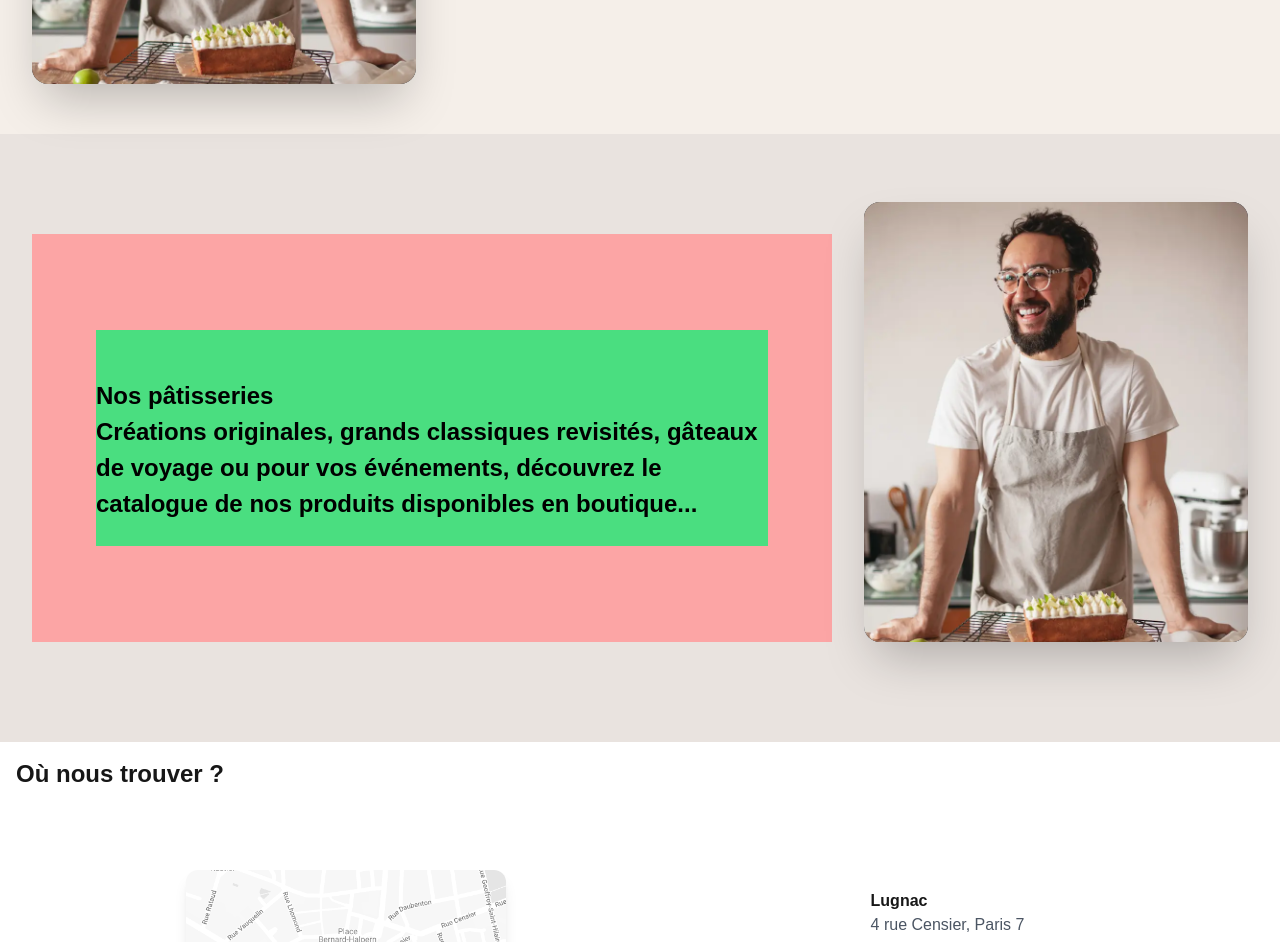
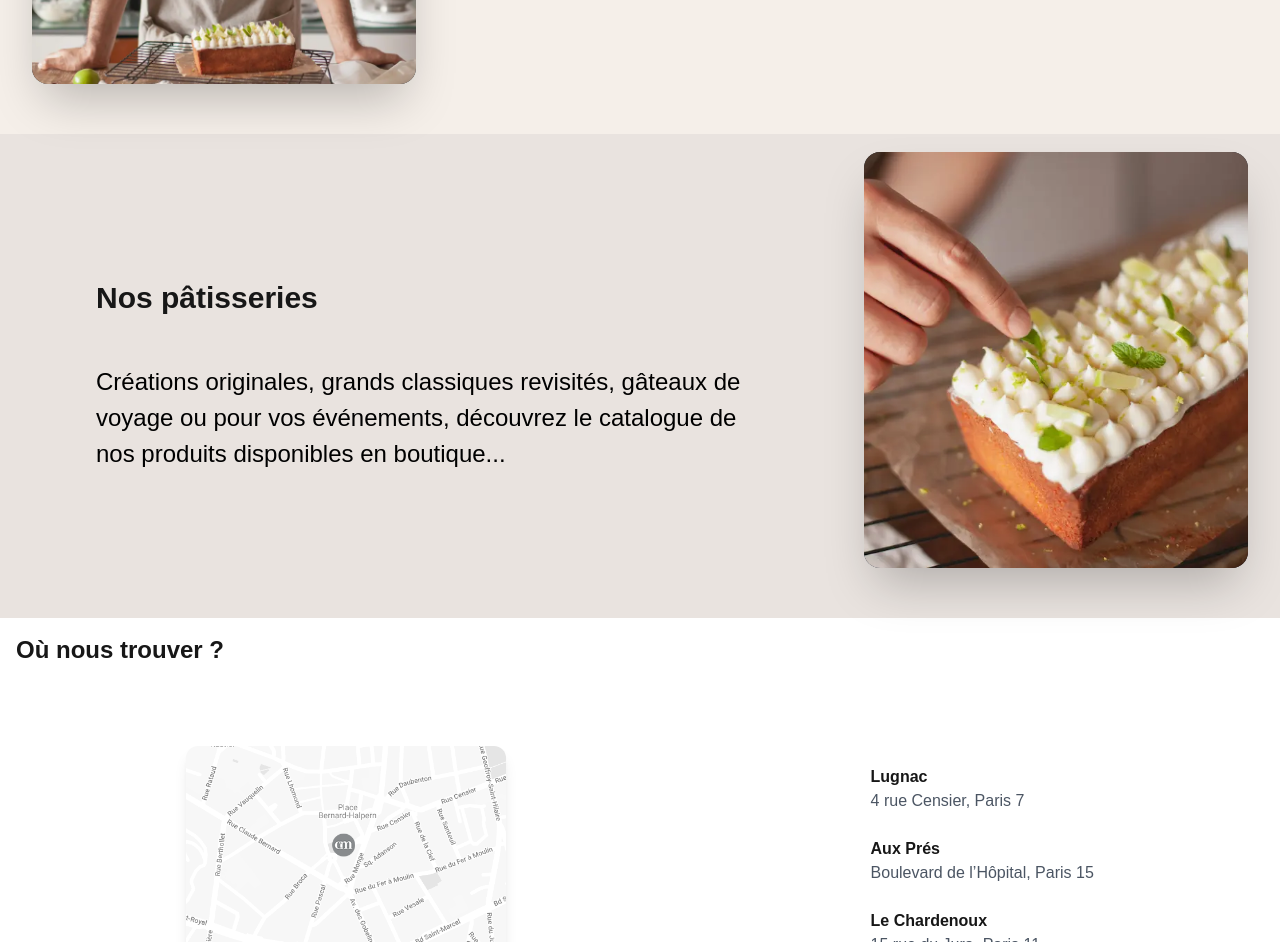
Before and after one commit to kgtrey1/m-eco-902, a Next.js app: page / in a window 1280 px wide. Shown: the part 1360-2302 px from the top of the page. Built offline with nearby package versions, Linux system fonts and the light colour scheme.

Commit message:
fix: design on products

```diff
--- a/src/app/page.tsx
+++ b/src/app/page.tsx
@@ -1,7 +1,7 @@
 import ContactForm from '@/components/ui/contact-form'
 import FindUs from '@/components/ui/find-us'
 import NewHero from '@/components/ui/new-hero'
-import Pastry from '@/components/ui/pastry'
+import Products from '@/components/ui/products'
 import Biography from '@/components/ui/biography'
 
 
@@ -15,7 +15,7 @@ export default function Example() {
         <NewHero/>
       </div>
       <Biography />
-      <Pastry />
+      <Products />
       <FindUs />
       <ContactForm />
     </div>
--- a/src/components/ui/pastry.tsx
+++ /dev/null
@@ -1,34 +0,0 @@
-import Image from "next/image"
-
-export default function Pastry() {
-    return (
-        <div className=" bg-pastry pt-[100px] pb-[100px]">
-
-        <div className="mx-auto flex max-w-7xl flex-col items-center gap-x-8 gap-y-10 px-6 sm:gap-y-8 lg:px-8 xl:flex-row xl:items-stretch pt-100">
-
-          <div className="w-full max-w-2xl xl:max-w-none xl:flex-auto xl:px-16 xl:py-24 bg-red-300">
-            <figure className="relative isolate pb-6 sm:pt-12 bg-green-400">
-
-              <blockquote className="text-xl font-semibold leading-8 text-black sm:text-2xl sm:leading-9">
-                <h2>Nos pâtisseries</h2>
-                <p>
-                Créations originales, grands classiques revisités, gâteaux de voyage ou pour vos événements, découvrez le catalogue de nos produits disponibles en boutique...
-                </p>
-              </blockquote>
-            </figure>
-          </div>
-          <div className="-mt-8 w-full max-w-2xl xl:w-96 xl:flex-none">
-            <div className="relative aspect-[2/1] h-full md:-mx-8 xl:mx-0 xl:aspect-auto">
-            <Image
-                alt="Chief image"
-                src="/chief.webp"
-                layout="fill"
-                className="rounded-2xl bg-gray-800 object-cover shadow-2xl"
-                objectPosition="top"
-            />
-            </div>
-          </div>
-        </div>
-      </div>
-    )
-}
--- /dev/null
+++ b/src/components/ui/products.tsx
@@ -0,0 +1,33 @@
+import Image from "next/image"
+
+export default function Products() {
+    return (
+        <div className=" bg-pastry pt-[100px] md:pt-[50px] pb-[100px] md:pb-[50px]">
+            <div className="mx-auto flex max-w-7xl flex-col items-center gap-x-8 gap-y-10 px-6 sm:gap-y-8 lg:px-8 xl:flex-row xl:items-stretch pt-100">
+                <div className="w-full max-w-2xl xl:max-w-none xl:flex-auto xl:px-16 xl:py-24 pb-20">
+                    <h2 className="text-3xl font-semibold">Nos pâtisseries</h2>
+                    <figure className="relative isolate pt-6 sm:pt-12">
+                        <blockquote className="text-xl md:font-medium font-normal leading-8 text-black sm:text-2xl sm:leading-9">
+                            <p>
+                                Créations originales, grands classiques revisités, gâteaux de voyage ou pour vos événements, découvrez le catalogue de nos produits disponibles en boutique...
+                            </p>
+                        </blockquote>
+                    </figure>
+                </div>
+                <div className="-mt-8 w-full max-w-2xl xl:w-96 xl:flex-none">
+                    <div className="relative aspect-[2/1] h-full md:-mx-8 xl:mx-0 xl:aspect-auto">
+                        <Image
+                            alt="Une image des pâtisseries du chef Philippe Lugnac"
+                            src="/products.webp"
+                            fill
+                            className="rounded-2xl bg-gray-800 object-cover shadow-2xl"
+                            style={{
+                                objectPosition: 'top'
+                            }}
+                        />
+                    </div>
+                </div>
+            </div>
+        </div>
+    )
+}
```
Also changed, not shown: public/products.webp (added), 1 other file (tests, documents, lock files or other folders).
